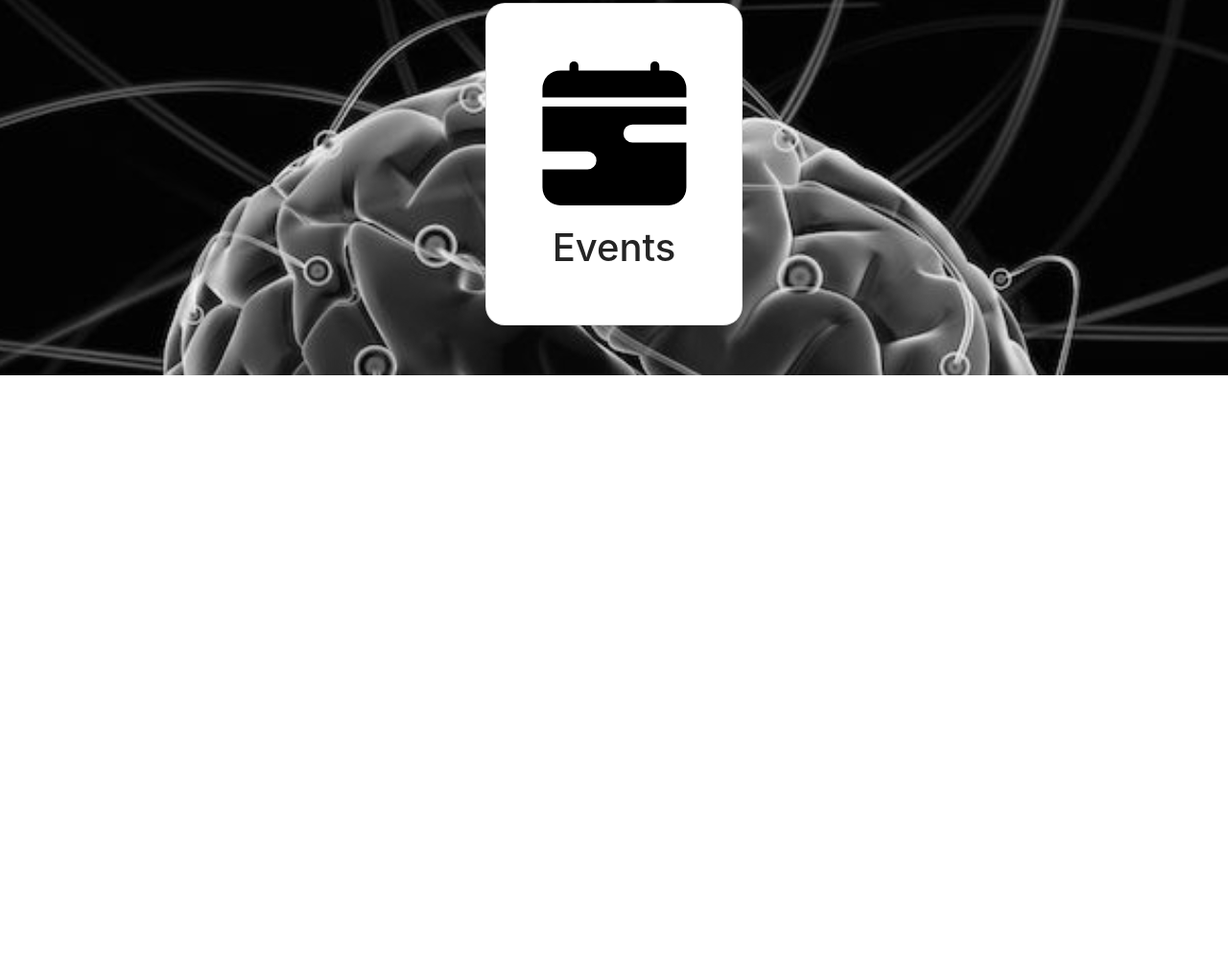
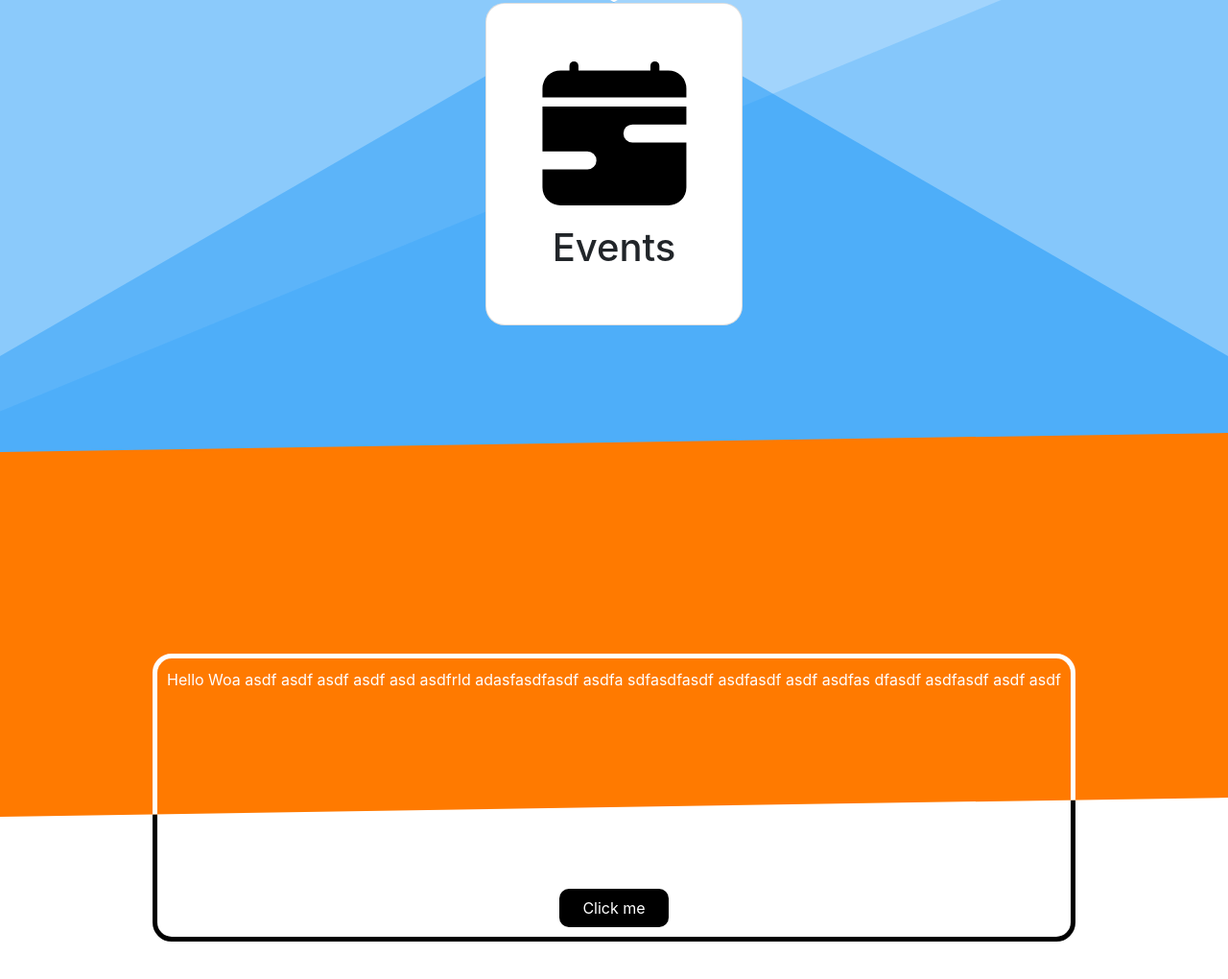
Before and after one commit to opfl-dev/opfl-website, a plain HTML site: page src/index.html in a window 1280 px wide. Shown: the part 1590-2610 px from the top of the page at 96% size. Before the commit the page ends 1981 px from the top, so only its background shows below. Drawn offline with nearby package versions, Linux system fonts and the light colour scheme.

Commit message:
added contribute banner

```diff
--- a/src/index.html
+++ b/src/index.html
@@ -28,7 +28,7 @@
 <body>
     <nav class="navbar navbar-expand-sm navbar-dark bg-black">
         <a class="navbar-brand" href="#">
-            <img src="assets/logo.svg" class='navbar-logo' alt="">
+            <img src="assets/opfl-artwork_logo.svg" class='navbar-logo' alt="">
         </a>
         <button class="navbar-toggler" type="button" data-toggle="collapse" data-target="#navbarText"
             aria-controls="navbarText" aria-expanded="false" aria-label="Toggle navigation">
@@ -129,6 +129,36 @@
             </div>
         </div>
     </div>
+
+    <div class="contribute-page">
+        <div class="wrapper">
+            <div class="content">
+                <div class="inner-box">
+                    <div class="text">
+                        Hello Woa asdf asdf asdf asdf asd asdfrld adasfasdfasdf asdfa sdfasdfasdf asdfasdf asdf
+                asdfas dfasdf asdfasdf asdf asdf
+                    </div>
+
+                    <div class="button">
+                        Click me
+                    </div>
+                </div>
+            </div>
+
+            <div class="content clipped">
+                <div class="inner-box">
+                    <div class="text">
+                        Hello Woa asdf asdf asdf asdf asd asdfrld adasfasdfasdf asdfa sdfasdfasdf asdfasdf asdf
+                asdfas dfasdf asdfasdf asdf asdf
+                    </div>
+
+                    <div class="button">
+                        Click me
+                    </div>
+                </div>
+            </div>
+        </div>
+    </div>
 </body>
 
 </html>
--- a/src/main.css
+++ b/src/main.css
@@ -66,14 +66,25 @@ body {
 
 
 .nav-page {
-    display: flex;
-    flex-direction: column;
-    align-items: center;
-    justify-content: center;
+    position: relative;
+    z-index: -1;
+    width: 100%;
+    height: auto;
+    margin-top: -1px;
+}
 
+.nav-page::after{
+    display: block;
+    z-index: -1;
+    content: "";
+    position: absolute;
+
+    left: 0;
+    top: 0;
+    bottom: 0;
+    right: 0;
+    height: 100%;
     width: 100%;
-    min-height: 100vh;
-    margin-top: -1px;
 
     background-image: url(assets/brain.jpeg);
     background-size: cover;
@@ -84,7 +95,21 @@ body {
 }
 
 .nav-page > .content-wrapper {
-    padding: 50px 0 20px 0;
+    width: 100%;
+
+    display: flex;
+    flex-direction: column;
+    align-items: center;
+    justify-content: center;
+
+    background-image: url(assets/opfl-artwork_background-triangles.svg);
+    background-size: cover;
+    background-repeat: no-repeat;
+    background-position: center;
+}
+
+.card-wrapper {
+    padding: 50px 0 200px 0;
 }
 
 .card-wrapper > .card {
@@ -108,3 +133,77 @@ body {
 .card > .card-body > .card-title {
     text-align: center;
 }
+
+.contribute-page {
+    z-index: 2;
+    height: 100vh;
+    width: 100vw;
+    margin-top: -160px;
+    padding-top: 40px;
+}
+
+.contribute-page > .wrapper {
+    position: relative;
+    height: 100%;
+    width: 100%;
+}
+
+.contribute-page > .wrapper::before {
+    position: absolute;
+    display: block;
+    z-index: 0;
+    content: "";
+
+    clip-path: polygon(0 calc(50% + 20px), 0 20px, 100% 0, 100% 50%);
+    background-color: var(--opfl-orange);
+
+    top: 0;
+    left: 0;
+    bottom: 0;
+    right: 0;
+}
+
+.contribute-page > .wrapper > .content {
+    z-index: -1;
+    position: absolute;
+    display: flex;
+    align-items: center;
+    justify-content: center;
+    top: 0;
+    bottom: 0;
+    left: 0;
+    right: 0;
+}
+
+.contribute-page > .wrapper > .content.clipped {
+    z-index: 10;
+    clip-path: polygon(0 calc(50% + 20px), 0 20px, 100% 0, 100% 50%);
+}
+
+
+.content > .inner-box {
+    display: flex;
+    flex-direction: column;
+    justify-content: space-between;
+    align-items: center;
+
+    border: 5px solid white;
+    border-radius: 20px;
+    padding: 10px;
+    color: white;
+    margin: 50px;
+    min-height: 300px;
+}
+
+.content:not(.clipped) > .inner-box {
+    color: black;
+    border: 5px solid black;
+}
+
+.content > .inner-box > .button {
+    background-color: black;
+    border-radius: 10px;
+    padding: 8px 24px 8px 24px;
+    border-radius: 10px;
+    color: white;
+}
```
Also changed, not shown: artwork/opfl-artwork_background-triangles.svg (added), artwork/opfl-artwork_contribute-banner.svg (added), artwork/opfl-artwork_logo.svg (renamed from src/assets/logo.svg), src/assets/opfl-artwork_background-triangles.svg (added), src/assets/opfl-artwork_contribute-banner-mask.svg (added), src/assets/opfl-artwork_contribute-banner.svg (added), src/assets/opfl-artwork_logo.svg (added), 1 other file.
